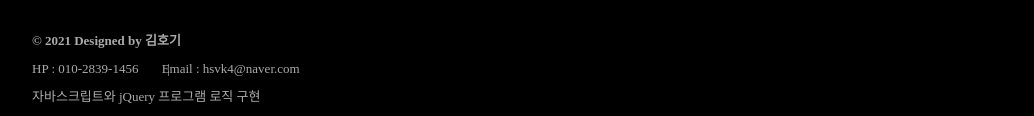
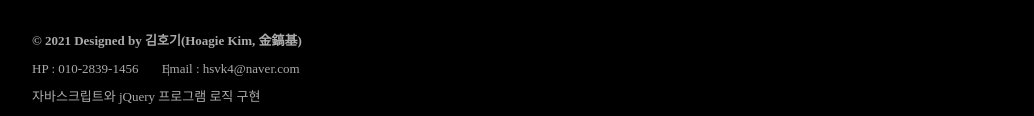
Before and after one commit to Hoagie-K/hoagie-profile, a plain HTML site: page index.html in a window 1280 px wide. Shown: the part 5823-5939 px from the top of the page, without its empty margins (88-1122 px from the left). Drawn offline with Linux system fonts and the light colour scheme.

Commit message:
HTML FOOTER 수정

```diff
--- a/index.html
+++ b/index.html
@@ -301,7 +301,7 @@
 
         <footer>
             <div class="container">
-                <h2>&copy; 2021 Designed by 김호기</h2>
+                <h2>&copy; 2021 Designed by 김호기(Hoagie Kim, 金鎬基)</h2>
                 <p class="contact">
                     <a href="tel:010-1234-5678">HP : 010-2839-1456</a>
                     <span class="bar"></span>
```
